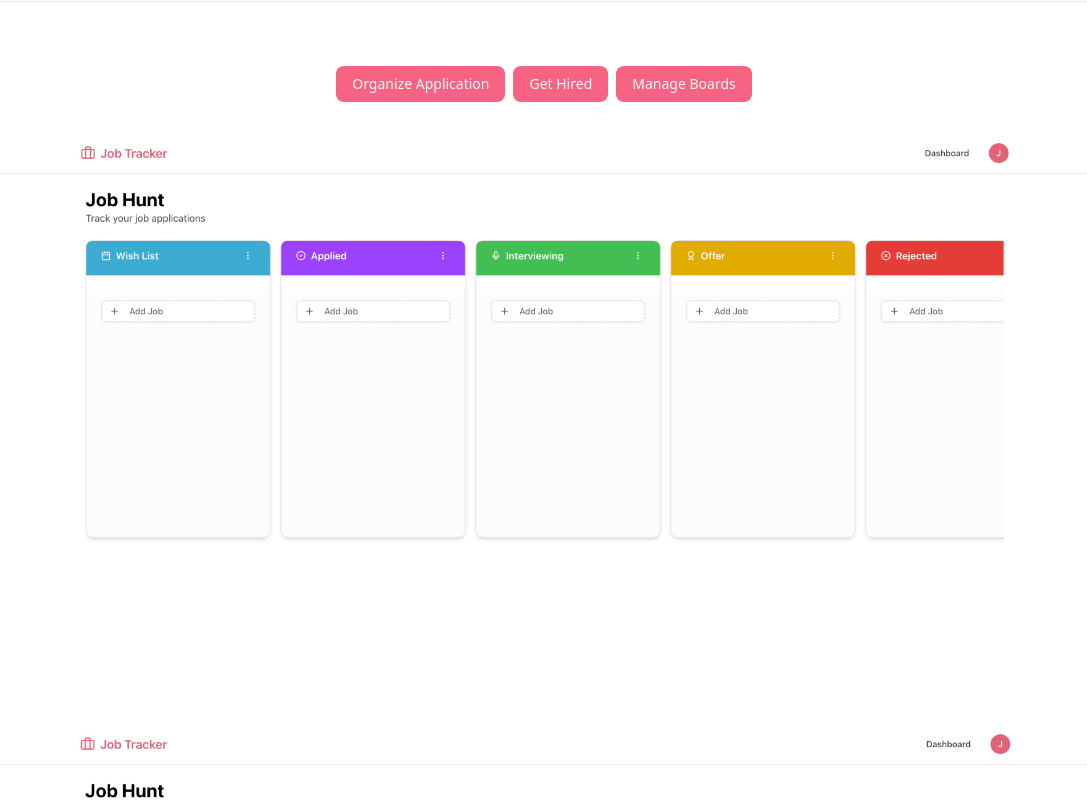
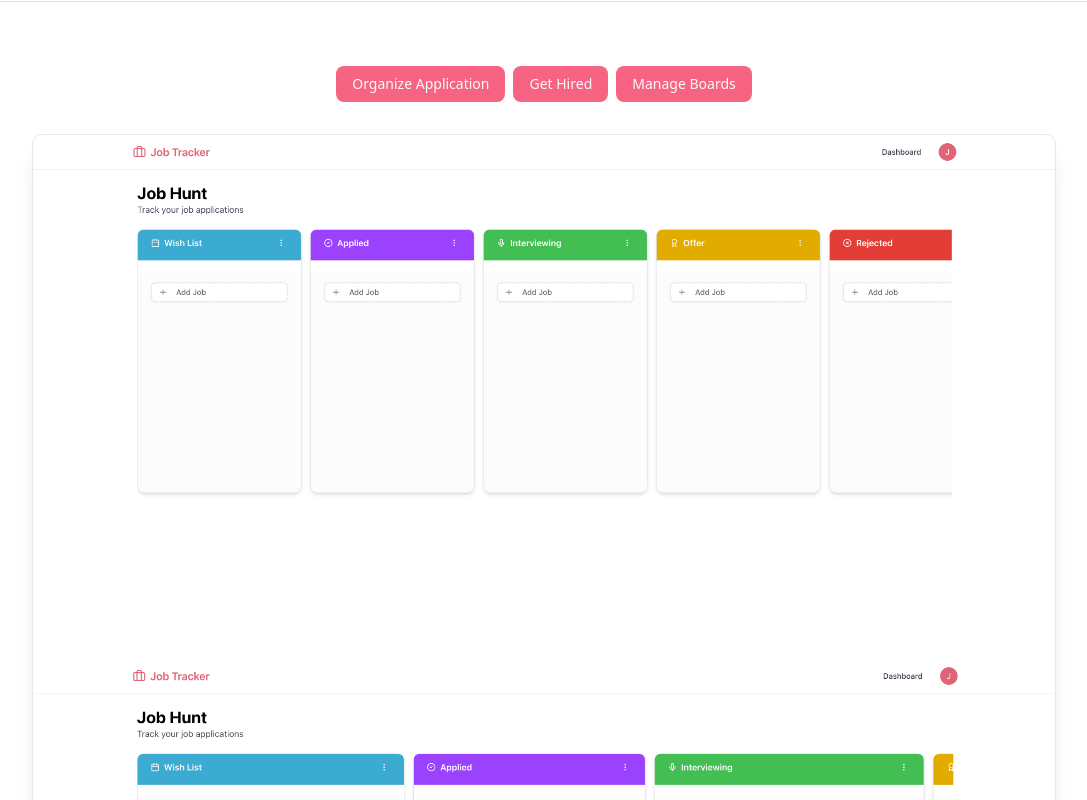
Before and after one commit to faaraxcabdulaahi/jop-application, a Next.js app: page / in a window 1280 px wide. Shown: the part 620-1420 px from the top of the page, without its empty margins (96-1183 px from the left). Built offline with nearby package versions, Linux system fonts and the light colour scheme.

Commit message:
added style to the div which is holding images

```diff
--- a/app/page.tsx
+++ b/app/page.tsx
@@ -40,7 +40,7 @@ const Home = () => {
                 <Button>Get Hired</Button>
                 <Button>Manage Boards</Button>
               </div>
-              <div>
+              <div className="relative mx-auto max-w-5xl overflow-hidden rounded-lg border border-gray-200 shadow-xl">
                 <Image
                   src="/heroSection/image-1.png"
                   alt="Organize Application"
```
